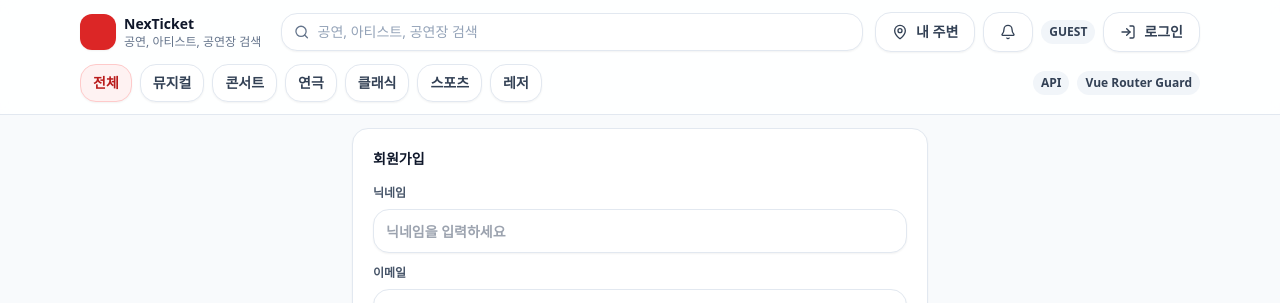
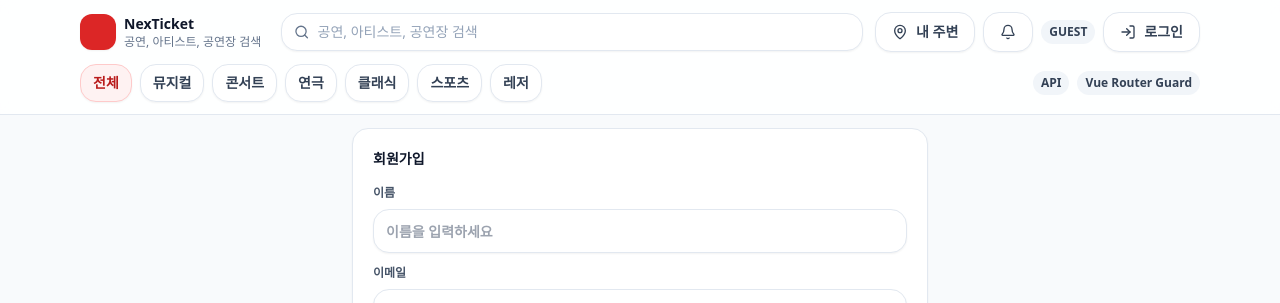
Before and after one commit to beyond-sw-camp/be23-2nd-team5-articket-fe, a Vue app: page /member/create in a window 1280 px wide. Shown: the top 303 px of the page. Built offline with nearby package versions, Linux system fonts and the light colour scheme.

Commit message:
- Member 엔티티 및 DTO 내 nickname으로 설계되어있던 필드를 name으로 변경

```diff
--- a/src/views/member/SignupView.vue
+++ b/src/views/member/SignupView.vue
@@ -16,10 +16,10 @@
 
       <div class="mt-4 grid gap-3">
         <div class="grid gap-2">
-          <label class="text-xs font-semibold text-slate-600">닉네임</label>
+          <label class="text-xs font-semibold text-slate-600">이름</label>
           <input
-            v-model="form.nickName"
-            placeholder="닉네임을 입력하세요"
+            v-model="form.name"
+            placeholder="이름을 입력하세요"
             class="h-11 rounded-2xl border border-slate-200 bg-white px-3 text-sm font-semibold text-slate-900 shadow-sm focus:outline-none focus:ring-2 focus:ring-red-200"
           />
         </div>
@@ -97,7 +97,7 @@ export default {
   data() {
     return {
       form: {
-        nickName: '',
+        name: '',
         email: '',
         password: '',
         phoneNumber: ''
@@ -119,14 +119,14 @@ export default {
 
       try {
         const success = await this.authApi.signup({
-          nickName: this.form.nickName,
+          name: this.form.name,
           email: this.form.email,
           password: this.form.password,
           phone_number: this.form.phoneNumber
         })
 
         if (success) {
-          this.form.nickName = ''
+          this.form.name = ''
           this.form.email = ''
           this.form.password = ''
           this.form.phoneNumber = ''
```
